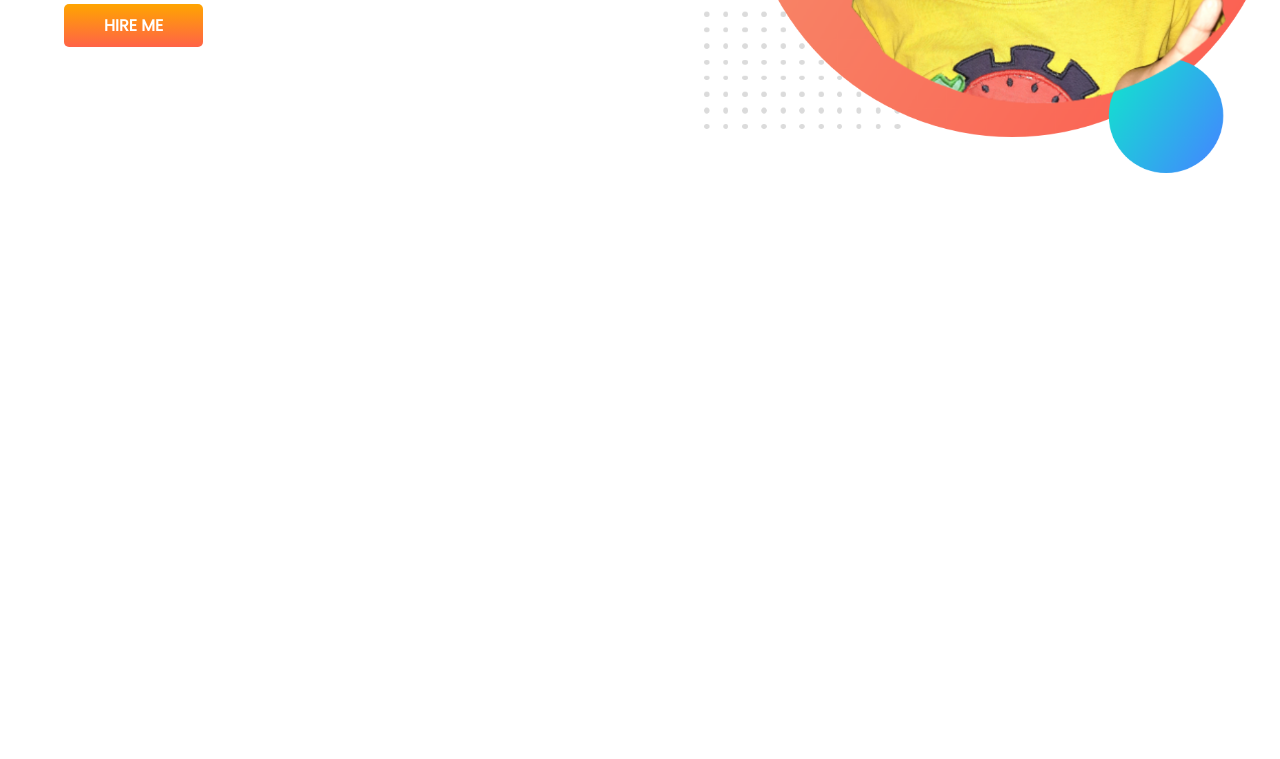
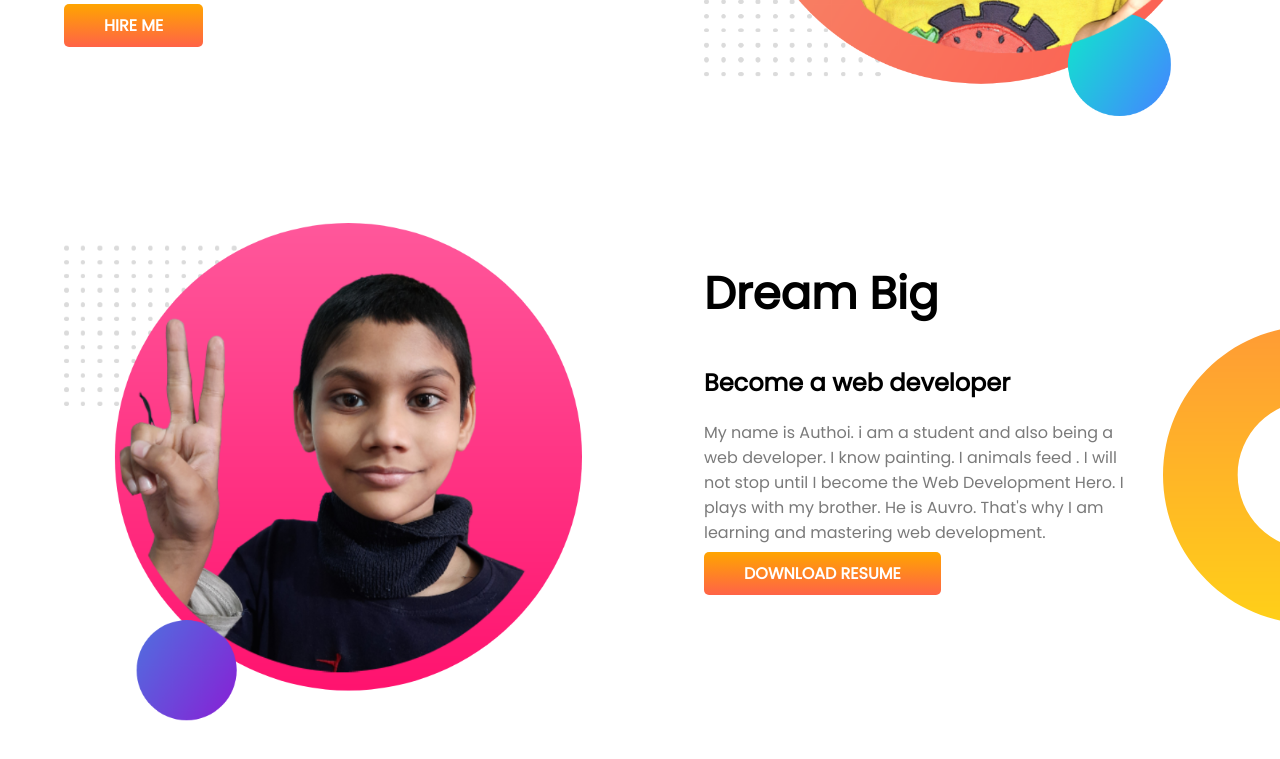
Before and after one commit to Authoi234/Developer-portfolio, a plain HTML site: page index.html in a window 1280 px wide. Shown: the part 399-1158 px from the top of the page. Before the commit the page ends 800 px from the top, so only its background shows below. Drawn offline with Linux system fonts and the light colour scheme.

Commit message:
new section added

```diff
--- a/index.html
+++ b/index.html
@@ -13,7 +13,6 @@
 </head>
 <body>
     <section class="top-banner">
-        <div class="d-flex">
         <div class="half-width">
             <h1>Welcome To</h1>
             <h1><span class="orange-color">Authoi Auvro</span> World!!</h1>
@@ -24,6 +23,16 @@
         <div class="half-width">
             <img src="./images/Nazmus-Sakib-Khan-Auvro.png.png" alt="">
         </div>
+    </section>
+    <section class="dream-bg">
+        <div class="half-width">
+            <img src="./images/authoi.png.png" alt="">
+        </div>
+        <div class="half-width">
+            <h1>Dream Big</h1>
+            <h2>Become a web developer</h2>
+            <p id="pera">My name is Authoi. i am a student and also being a web developer. I know painting. I animals feed .  I will not stop until I become the Web Development Hero. I plays with my brother. He is Auvro. That's why I am learning and mastering web development.</p>
+            <a class="link-button" href="#" target="_blank" rel="noopener noreferrer">DOWNLOAD RESUME</a>
         </div>
     </section>
 </body>
--- a/style.css
+++ b/style.css
@@ -11,15 +11,16 @@ p{
 .orange-color{
     color: orange;
 }
-.d-flex{
+section{
     display: flex;
+    margin-bottom: 100px;
 }
 .half-width{
     width: 100%;
     padding-left: 5%;
 }
 .half-width img{
-    width: 100%;
+    width: 90%;
 }
 .link-button{
     text-decoration: none;
@@ -33,3 +34,11 @@ p{
     background-image: url(./images/images/top-banner.png);
     background-repeat: no-repeat;
 }
+.dream-bg{
+    background-image: url(./images/images/dream-bg.png);
+    background-repeat: no-repeat;
+    background-position: right;
+}
+#pera{
+    padding-right: 140px;
+}
```
Lines whose indentation alone changed are shown as unchanged.
